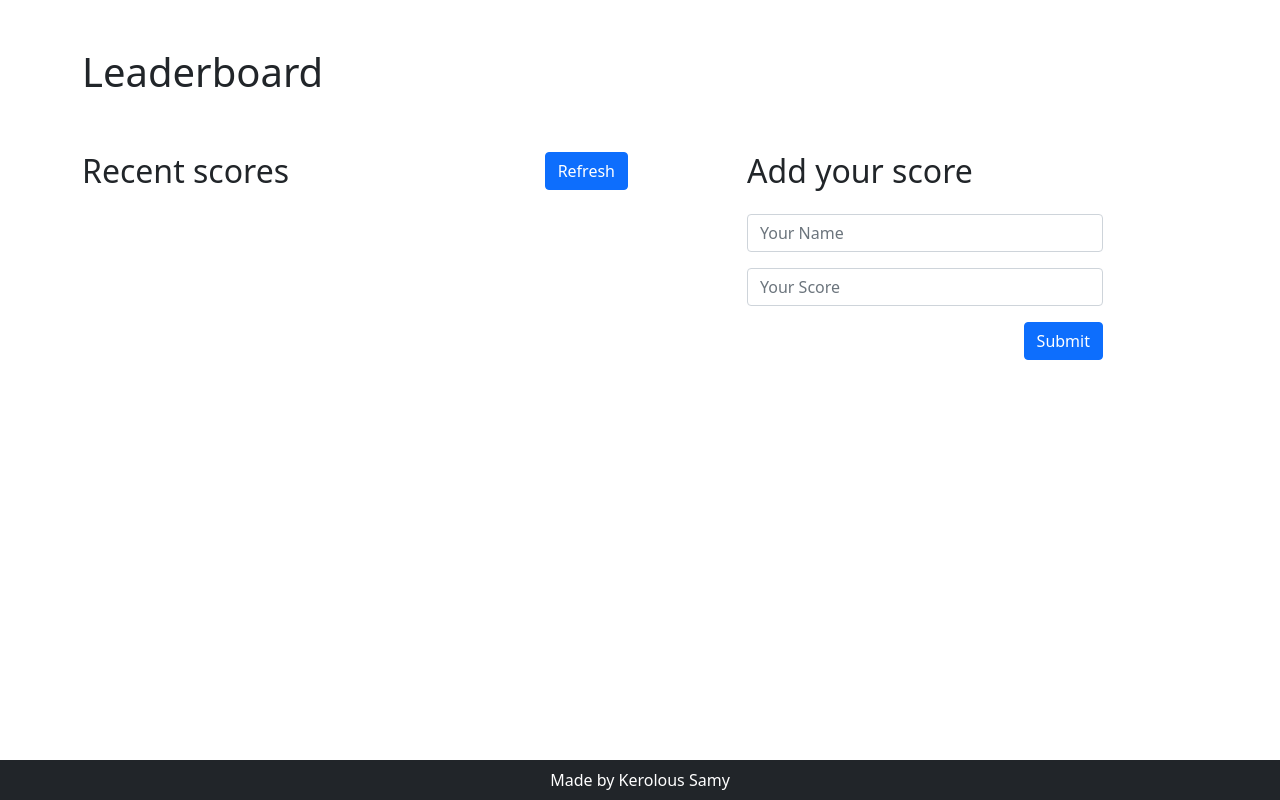
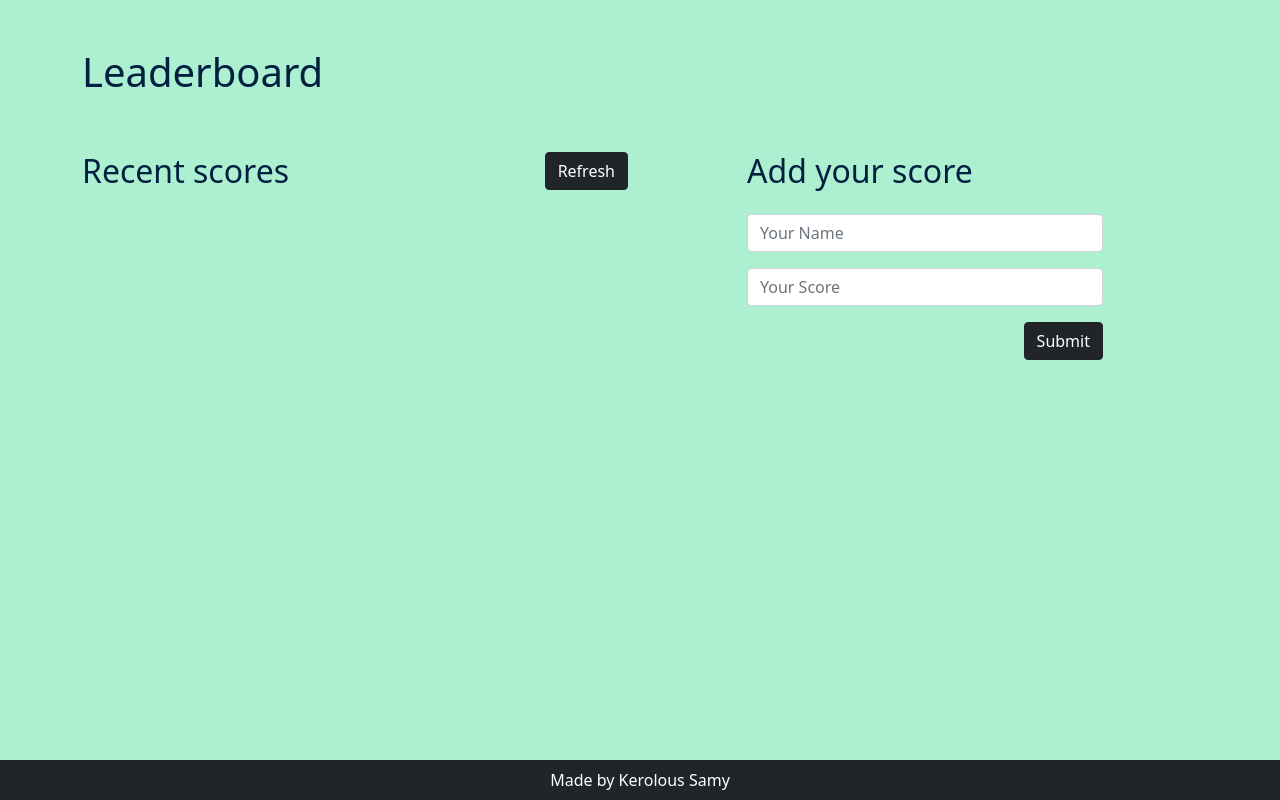
Before and after one commit to keroloussamy/Leaderboard, a website built with webpack: page src/index.html in a window 1280 px wide. Built offline with nearby package versions, Linux system fonts and the light colour scheme.

Commit message:
add some style

```diff
--- a/src/CRUD.js
+++ b/src/CRUD.js
@@ -36,6 +36,8 @@ const GetScoreFormValues = () => {
   postScore({ user: name, score })
     .then(() => {
       displayScores();
+      document.querySelector('.userName').value = '';
+      document.querySelector('.userScore').value = '';
     })
     .catch((error) => {
       document.querySelector('.result').textContent = error;
--- a/src/index.html
+++ b/src/index.html
@@ -18,9 +18,9 @@
       <div class="col-md-6">
         <div>
           <h2 class="float-start">Recent scores</h2>
-          <button type="button" class="btn btn-primary float-end refreshBtn">Refresh</button>
+          <button type="button" class="btn btn-dark float-end refreshBtn">Refresh</button>
         </div>
-        <table class="table table-bordered table-striped">
+        <table class="table table-bordered border-5 table-striped">
           <tbody>
 
           </tbody>
@@ -31,7 +31,7 @@
         <form class="postScoreForm" action="#" method="post" >
           <input type="text" class="form-control mt-4 userName" placeholder="Your Name">
           <input type="number" class="form-control mt-3 userScore" placeholder="Your Score">
-          <button type="submit" class="btn btn-primary float-end mt-3">Submit</button>
+          <button type="submit" class="btn btn-dark float-end mt-3">Submit</button>
           <p class="result"></p>
         </form>
       </div>
--- a/src/style.css
+++ b/src/style.css
@@ -1,3 +1,4 @@
 body {
-  background-color: white;
+  background-color: #adefd1ff;
+  color: #00203fff;
 }
```
Also changed, not shown: dist/index.bundle.js, dist/index.html.
